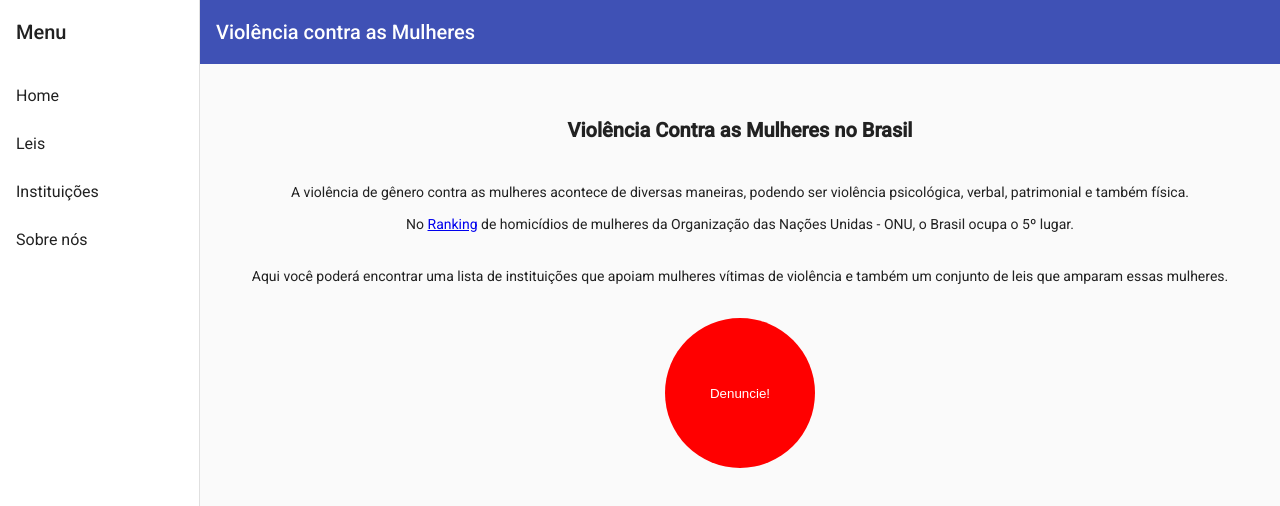
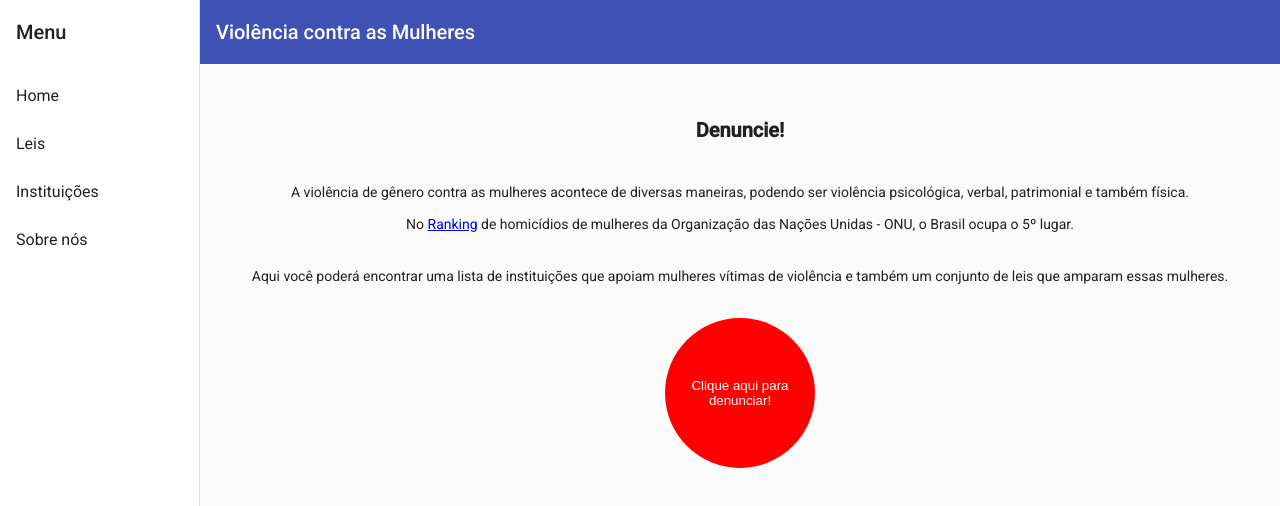
Before and after one commit to brennapacheco/IterisHackathon, an Angular app: page / in a window 1280 px wide. Shown: the top 506 px of the page. Built offline with nearby package versions, Linux system fonts and the light colour scheme.

Commit message:
atualização homePage HTML

```diff
--- a/src/app/componentes/home-page/home-page.component.html
+++ b/src/app/componentes/home-page/home-page.component.html
@@ -1,5 +1,5 @@
 <div id="principal">
-  <h2>Violência Contra as Mulheres no Brasil</h2>
+  <h2>Denuncie!</h2>
 
   <br>
 
@@ -13,6 +13,6 @@
   <div>
     <p>Aqui você poderá encontrar uma lista de instituições que apoiam mulheres vítimas de violência e também um conjunto de leis que amparam essas mulheres. </p>
     <br>
-    <a href="https://www.gov.br/pt-br/servicos/denunciar-e-buscar-ajuda-a-vitimas-de-violencia-contra-mulheres" target="_blank"><button class="botao">Denuncie!</button></a>
+    <a href="https://www.gov.br/pt-br/servicos/denunciar-e-buscar-ajuda-a-vitimas-de-violencia-contra-mulheres" target="_blank"><button class="botao">Clique aqui para denunciar!</button></a>
   </div>
 </div>
```
